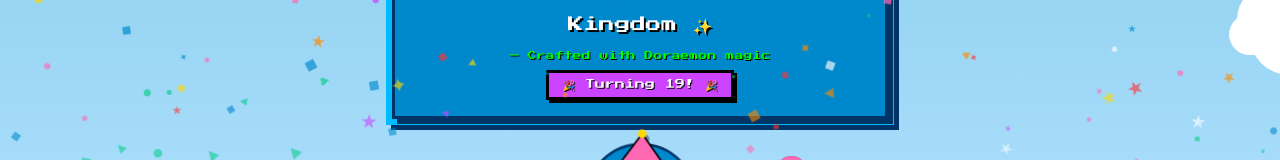
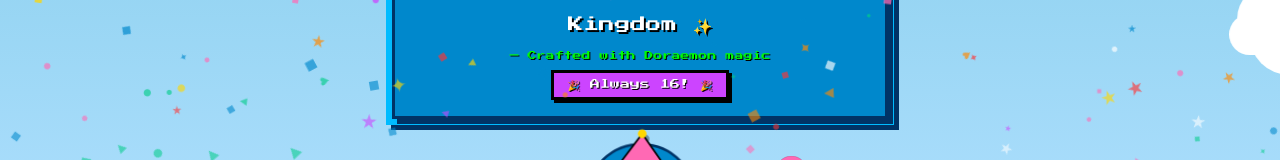
Before and after one commit to UkeshMainali/Birthday, a plain HTML site: page index.html in a window 1280 px wide. Shown: the part 176-336 px from the top of the page. Drawn offline with nearby package versions, Linux system fonts and the light colour scheme.

Commit message:
Update index.html

```diff
--- a/index.html
+++ b/index.html
@@ -1181,7 +1181,7 @@
     function tick() {
       const now = new Date(), nb = getNextBirthday(), diff = nb - now;
       const currentAge = calcAge(now), nextAge = currentAge + 1;
-      document.getElementById('ageBadge').textContent = `🎉 Turning ${nextAge}! 🎉`;
+      document.getElementById('ageBadge').textContent = `🎉 Always 16! 🎉`;
       document.getElementById('cdLabel').textContent = `⏰ COUNTDOWN TO ${nextAge}TH BIRTHDAY ⏰`;
 
       if (isBirthdayToday()) {
@@ -1192,7 +1192,7 @@
         // Show the glowing birthday message
         const bd = document.getElementById('bdayNow');
         bd.style.display = 'block';
-        bd.innerHTML = `🎉 IT'S YOUR BIRTHDAY TODAY! 🎉<br><span style="font-size:.8em;color:#fff;text-shadow:none;">Happy ${nextAge}th, gorgeous! 🌟</span>`;
+        bd.innerHTML = `🎉 IT'S YOUR BIRTHDAY TODAY! 🎉<br><span style="font-size:.8em;color:#fff;text-shadow:none;">Happy 16th, gorgeous! 🌟</span>`;
 
         // Trigger the eruption once per page load (not every second)
         if (!_birthdayFired) {
```
